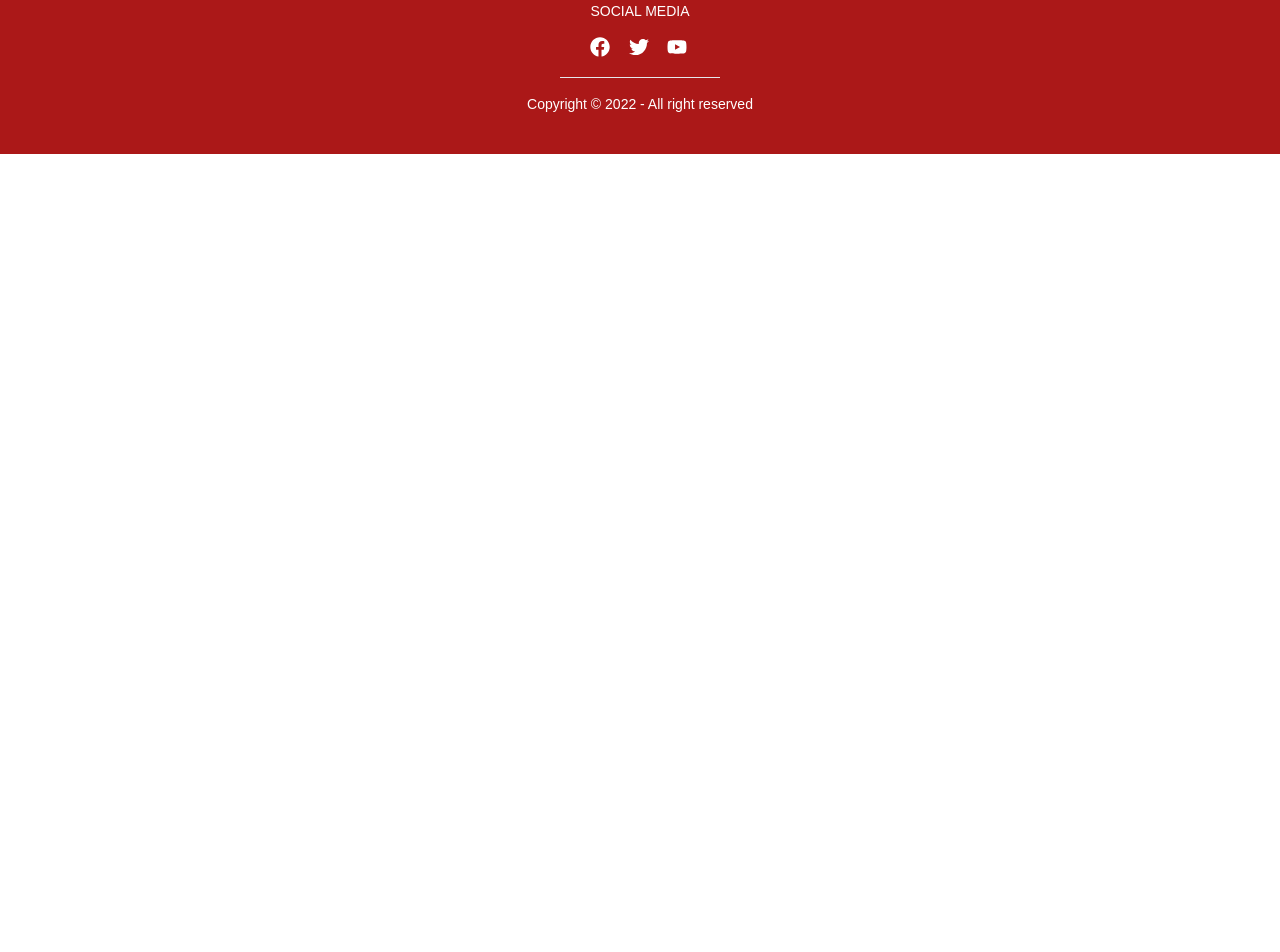
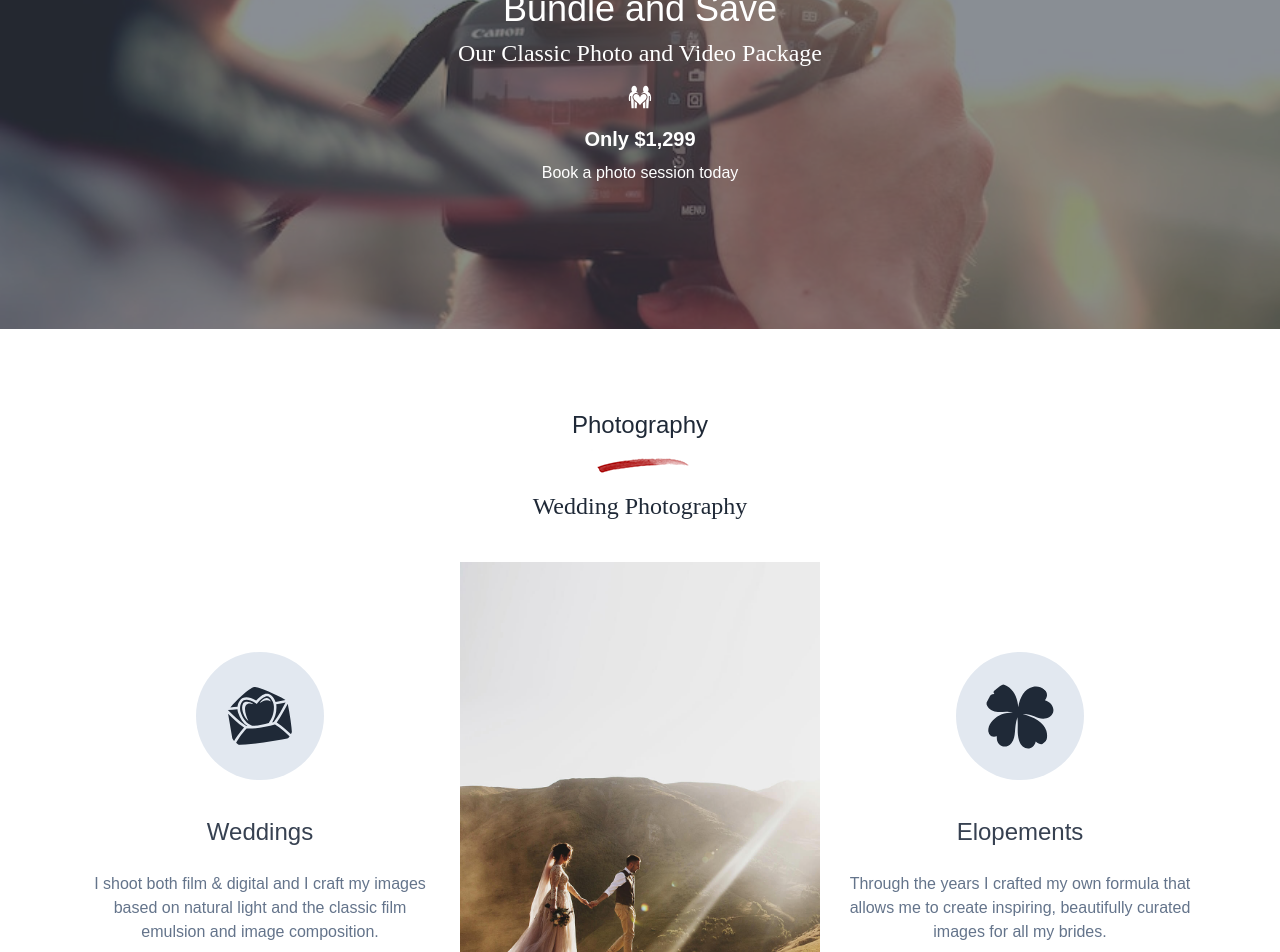
Before and after one commit to sazzadhossainapple/photography-service-review-client-side, a React (Create React App) app: page / in a window 1280 px wide. Shown: the part 1460-2412 px from the top of the page. Before the commit the page ends 1614 px from the top, so only its background shows below. Built offline with nearby package versions, Linux system fonts and the light colour scheme; no server answers.

Commit message:
home to section added

```diff
--- /dev/null
+++ b/src/pages/Home/BandleAndSave/BandleAndSave.js
@@ -0,0 +1,35 @@
+import React from "react";
+import Image from "../../../asserts/images/image.jpg";
+import { GiLovers } from "react-icons/gi";
+
+const BandleAndSave = () => {
+  return (
+    <div
+      className="hero lg:mb-20  md:mb-16 sm:mb-12 mb-8 bg-fixed"
+      style={{ backgroundImage: `url(${Image})` }}
+    >
+      <div className="hero-overlay bg-opacity-60 "></div>
+      <div className="hero-content text-center text-neutral-content ">
+        <div className="lg:py-32 md:py-20 sm:py-16 py-12">
+          <h1 className="text-4xl  font-medium mb-2">Bundle and Save</h1>
+          <h1 className="mb-2  font-text1 text-4xl">
+            <div className="flex text-center justify-center flex-col">
+              <div>
+                <h2 className="font-text1 text-2xl">
+                  Our Classic Photo and Video Package
+                </h2>
+              </div>
+            </div>
+          </h1>
+          <div className="flex justify-center text-2xl my-4 ">
+            <GiLovers className=""></GiLovers>
+          </div>
+          <p className="text-xl font-bold mb-2">Only $1,299</p>
+          <p>Book a photo session today</p>
+        </div>
+      </div>
+    </div>
+  );
+};
+
+export default BandleAndSave;
--- a/src/pages/Home/Home/Home.js
+++ b/src/pages/Home/Home/Home.js
@@ -1,12 +1,17 @@
 import React from "react";
 import NabBanner from "../../Shared/NabBanner/NabBanner";
+import BandleAndSave from "../BandleAndSave/BandleAndSave";
+
 import ServicesItems from "../ServicesItems/ServicesItems";
+import Weddings from "../Weddings/Weddings";
 
 const Home = () => {
   return (
     <div>
       <NabBanner />
       <ServicesItems />
+      <BandleAndSave />
+      <Weddings />
     </div>
   );
 };
--- /dev/null
+++ b/src/pages/Home/InformationPhotograper/InformationPhotograper.js
@@ -0,0 +1,23 @@
+import React from "react";
+import TitleLine from "../../../asserts/images/titleLine.webp";
+
+const InformationPhotograper = () => {
+  return (
+    <div className="lg:px-20 md:px-12 sm:px-8 px-6 py-20">
+      <div className="flex flex-col w-full border-opacity-50">
+        <div className="divider text-2xl font-medium">
+          Finding Photography Services
+        </div>
+      </div>
+      <div className="flex text-center justify-center flex-col">
+        <div>
+          <img className="inline-block my-2" src={TitleLine} alt="" />
+
+          <h2 className="font-text1 text-2xl">Why selection of my</h2>
+        </div>
+      </div>
+    </div>
+  );
+};
+
+export default InformationPhotograper;
--- a/src/pages/Home/ServicesItems/ServicesItems.js
+++ b/src/pages/Home/ServicesItems/ServicesItems.js
@@ -23,7 +23,13 @@ const ServicesItems = () => {
     <section className="">
       <div className="lg:px-20 md:px-12 sm:px-8 px-6 py-20">
         <div className="flex flex-col w-full border-opacity-50">
-          <div className="divider text-2xl font-medium">
+          <span className="lg:block hidden">
+            <div className="divider  text-2xl font-medium">
+              Finding Photography Services
+            </div>
+          </span>
+
+          <div className="text-xl font-medium lg:hidden flex justify-center">
             Finding Photography Services
           </div>
         </div>
--- /dev/null
+++ b/src/pages/Home/Weddings/Weddings.js
@@ -0,0 +1,57 @@
+import React from "react";
+import { GiClover, GiLoveLetter } from "react-icons/gi";
+import TitleLine from "../../../asserts/images/titleLine.webp";
+import Image from "../../../asserts/images/wedding.jpg";
+
+const Weddings = () => {
+  return (
+    <div className="lg:mb-20  md:mb-16 sm:mb-12 mb-8 lg:px-20 md:px-12 sm:px-8 px-6">
+      <div className="flex text-center justify-center flex-col mb-10">
+        <h1 className="text-2xl font-medium">Photography</h1>
+        <div>
+          <img className="inline-block my-2" src={TitleLine} alt="" />
+
+          <h2 className="font-text1 text-2xl">Wedding Photography</h2>
+        </div>
+      </div>
+
+      <div className="grid lg:grid-cols-3 md:grid-cols-1 sm:grid-cols-1 grid-cols-1 gap-5">
+        <div className="flex justify-center items-center text-center">
+          <div>
+            <div className="flex justify-center  ">
+              <GiLoveLetter className="text-9xl rounded-full p-7 mb-3 bg-slate-200 "></GiLoveLetter>
+            </div>
+
+            <h1 className="text-2xl font-medium text-gray-700 my-6">
+              Weddings
+            </h1>
+            <p className="text-slate-500">
+              I shoot both film & digital and I craft my images based on natural
+              light and the classic film emulsion and image composition.
+            </p>
+          </div>
+        </div>
+        <div>
+          <img src={Image} alt="" />
+        </div>
+        <div className="flex justify-center items-center text-center">
+          <div>
+            <div className="flex justify-center  ">
+              <GiClover className="text-9xl rounded-full p-7 mb-3 bg-slate-200 "></GiClover>
+            </div>
+
+            <h1 className="text-2xl font-medium text-gray-700 my-6">
+              Elopements
+            </h1>
+            <p className="text-slate-500">
+              Through the years I crafted my own formula that allows me to
+              create inspiring, beautifully curated images for all my brides.
+            </p>
+          </div>
+        </div>
+      </div>
+    </div>
+  );
+};
+
+export default Weddings;
```
Also changed, not shown: src/asserts/images/image.jpg (added), src/asserts/images/wedding.jpg (added).
